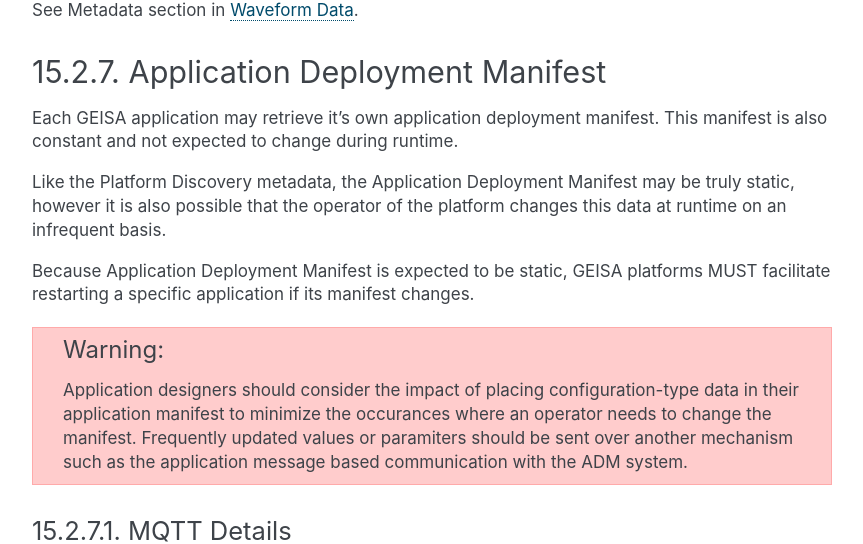
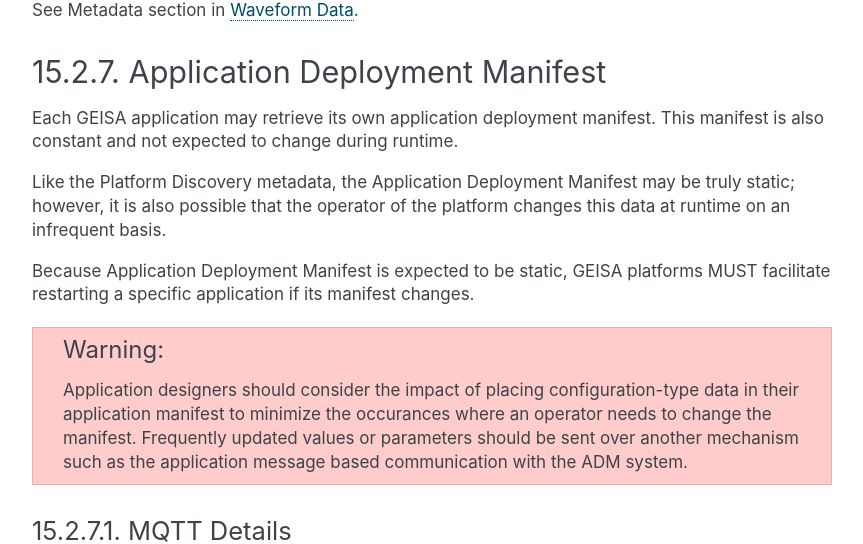
Before and after one commit to geisa/specification, a Sphinx documentation site: the page built from source/api/discovery.rst, in a window 1280 px wide and 900 px high, scrolled down 1975 px. Shown: the part 152-696 px from the top of the window, without its empty margins (258-1121 px from the left). Built offline with Sphinx 7.4.7, drawn with Linux system fonts in a browser that asks for light colours; the version number could not be read and is left out.

Commit message:
Update discovery.rst
Minor punctation and spelling fixes.

Signed-off-by: Michael Garrison Stuber <michael@selkirkinsights.com>

```diff
--- a/source/api/discovery.rst
+++ b/source/api/discovery.rst
@@ -99,10 +99,10 @@ See Metadata section in :doc:`/api/waveform`.
 Application Deployment Manifest
 ^^^^^^^^^^^^^^^^^^^^^^^^^^^^^^^
 
-Each GEISA application may retrieve it's own application deployment manifest.  This
+Each GEISA application may retrieve its own application deployment manifest.  This
 manifest is also constant and not expected to change during runtime.
 
-Like the Platform Discovery metadata, the Application Deployment Manifest may be truly static, however it is also possible that the operator of the platform changes this data at runtime on an infrequent basis.
+Like the Platform Discovery metadata, the Application Deployment Manifest may be truly static; however, it is also possible that the operator of the platform changes this data at runtime on an infrequent basis.
 
 Because Application Deployment Manifest is expected to be static, GEISA platforms MUST
 facilitate restarting a specific application if its manifest changes.
@@ -111,7 +111,7 @@ facilitate restarting a specific application if its manifest changes.
 
   Application designers should consider the impact of placing configuration-type data
   in their application manifest to minimize the occurances where an operator needs
-  to change the manifest.  Frequently updated values or paramiters should be sent
+  to change the manifest.  Frequently updated values or parameters should be sent
   over another mechanism such as the application message based communication with
   the ADM system.
 
```
